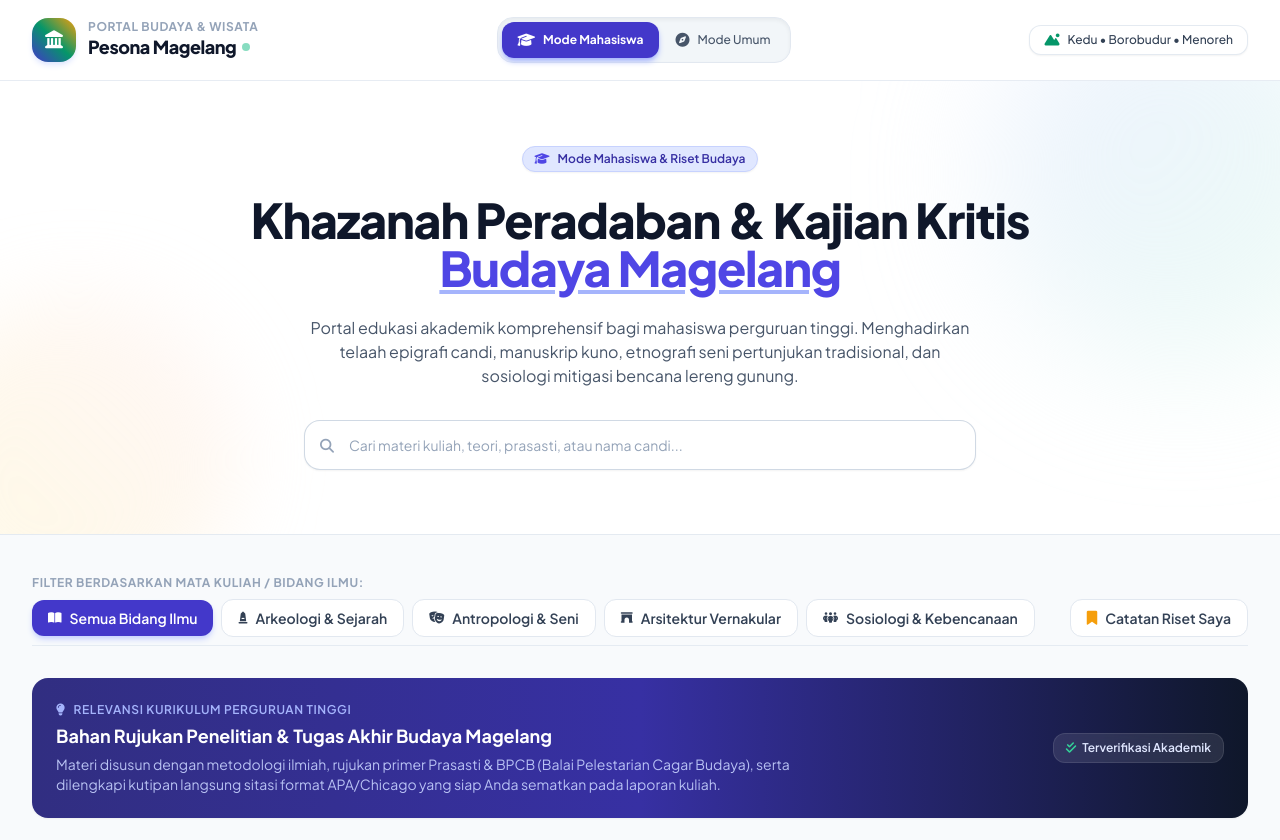
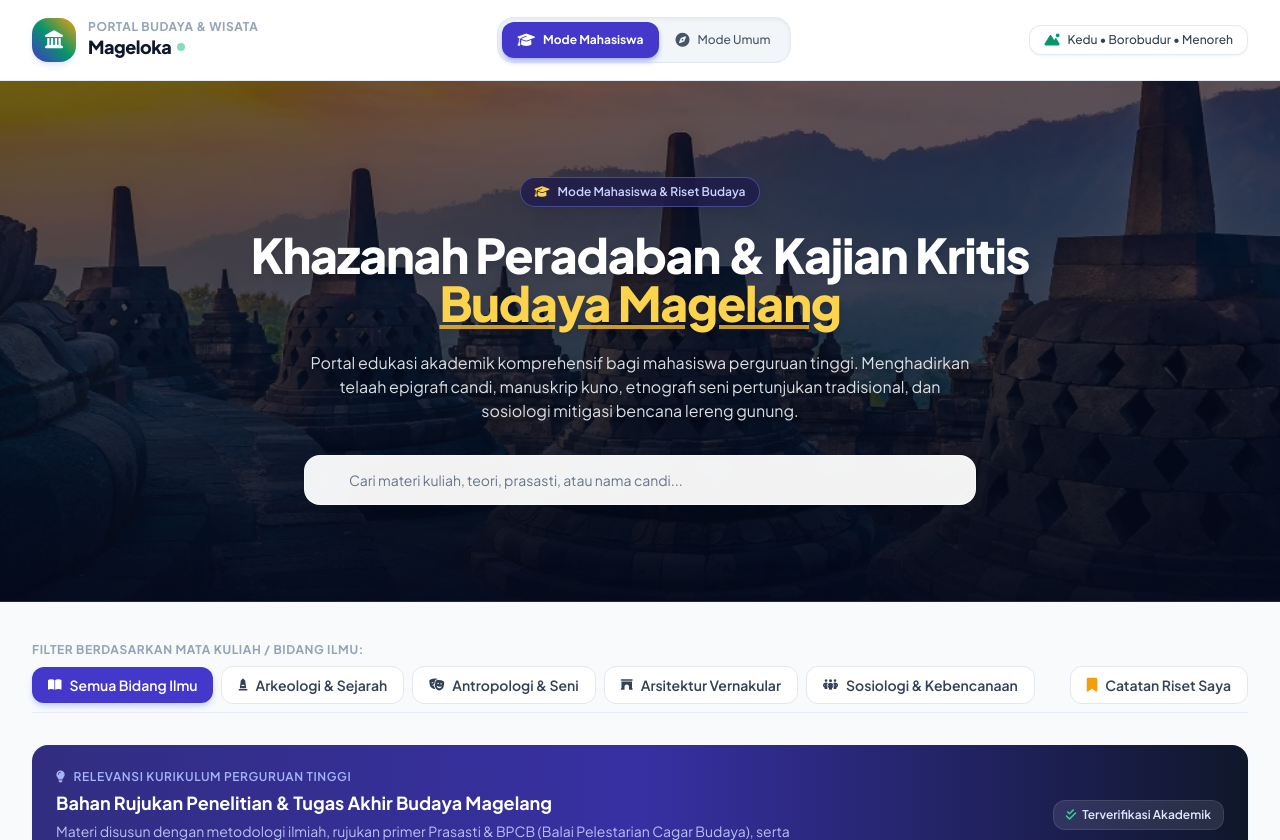
Before and after one commit to Krock-svg/proto-web-culture, a plain HTML site: page index.html in a window 1280 px wide. Shown: the top 840 px of the page. Drawn offline with nearby package versions, Linux system fonts and the light colour scheme.

Commit message:
feat: Update hero section background with Borobudur sunrise image

```diff
--- a/index.html
+++ b/index.html
@@ -71,7 +71,7 @@
           <span class="text-xs font-bold uppercase tracking-wider text-slate-400 block -mb-0.5">Portal Budaya &
             Wisata</span>
           <span class="text-lg font-extrabold text-slate-900 tracking-tight flex items-center gap-1.5">
-            Pesona Magelang
+            Mageloka
             <span class="w-2 h-2 rounded-full bg-emerald-500 inline-block animate-pulse"></span>
           </span>
         </div>
@@ -129,35 +129,33 @@
   </header>
 
   <!-- HERO BANNER SECTION -->
-  <section id="heroBanner" class="relative overflow-hidden bg-white border-b border-slate-200/90 py-12 sm:py-16">
-    <!-- Ornamen Latar Belakang Geometris Halus -->
-    <div
-      class="absolute -top-24 -right-24 w-96 h-96 rounded-full bg-gradient-to-br from-indigo-100/60 to-emerald-100/40 blur-3xl pointer-events-none">
-    </div>
-    <div
-      class="absolute -bottom-20 -left-20 w-80 h-80 rounded-full bg-gradient-to-tr from-amber-100/50 to-rose-100/30 blur-2xl pointer-events-none">
+  <section id="heroBanner" class="relative overflow-hidden bg-slate-950 min-h-[420px] sm:min-h-[480px] flex items-center justify-center py-16 sm:py-24 border-b border-slate-800">
+    <!-- Gambar Latar Belakang Candi Borobudur dengan Lapisan Overlay -->
+    <div class="absolute inset-0 z-0">
+      <img src="assets/hero-borobudur.jpg" alt="Sunrise Candi Borobudur Magelang" class="w-full h-full object-cover object-center scale-105" />
+      <div class="absolute inset-0 bg-gradient-to-t from-slate-950/95 via-slate-950/65 to-slate-950/45"></div>
+      <div class="absolute inset-0 bg-slate-900/25 backdrop-blur-[0.5px]"></div>
     </div>
 
-    <div class="relative max-w-7xl mx-auto px-4 sm:px-6 lg:px-8 text-center space-y-6">
+    <div class="relative z-10 max-w-7xl mx-auto px-4 sm:px-6 lg:px-8 text-center space-y-6 w-full">
 
       <!-- Badge Status Mode -->
       <div>
         <span id="heroTagBadge"
-          class="inline-flex items-center gap-2 px-3 py-1 rounded-full text-xs font-semibold bg-indigo-100 text-indigo-800 border border-indigo-200 shadow-sm">
-          <i class="fa-solid fa-graduation-cap text-indigo-600"></i>
+          class="inline-flex items-center gap-2 px-3.5 py-1.5 rounded-full text-xs font-semibold bg-indigo-950/80 backdrop-blur-md text-indigo-200 border border-indigo-400/40 shadow-lg">
+          <i class="fa-solid fa-graduation-cap text-amber-300"></i>
           Mode Mahasiswa & Riset Budaya
         </span>
       </div>
 
       <!-- Main Headline -->
       <h1 id="heroTitle"
-        class="text-3xl sm:text-4xl lg:text-5xl font-black text-slate-900 tracking-tight max-w-4xl mx-auto leading-tight sm:leading-tight">
-        Khazanah Peradaban & Kajian Kritis <span class="text-indigo-600 underline decoration-indigo-300">Budaya
-          Magelang</span>
+        class="text-3xl sm:text-4xl lg:text-5xl font-black text-white tracking-tight max-w-4xl mx-auto leading-tight sm:leading-tight drop-shadow-md">
+        Khazanah Peradaban & Kajian Kritis <span class="text-amber-300 underline decoration-amber-400/80">Budaya Magelang</span>
       </h1>
 
       <!-- Subtitle Description -->
-      <p id="heroDescription" class="text-sm sm:text-base text-slate-600 max-w-2xl mx-auto leading-relaxed font-normal">
+      <p id="heroDescription" class="text-sm sm:text-base text-slate-100/90 max-w-2xl mx-auto leading-relaxed font-normal drop-shadow">
         Portal edukasi akademik komprehensif bagi mahasiswa perguruan tinggi. Menghadirkan telaah epigrafi candi,
         manuskrip kuno, etnografi seni pertunjukan tradisional, dan sosiologi mitigasi bencana lereng gunung.
       </p>
@@ -170,7 +168,7 @@
           </div>
           <input type="text" id="globalSearchInput"
             placeholder="Cari materi kuliah, teori, prasasti, atau nama candi..."
-            class="w-full pl-11 pr-4 py-3.5 rounded-2xl bg-white border border-slate-300/90 shadow-sm hover:border-slate-400 focus:outline-none focus:ring-4 focus:ring-indigo-500/10 focus:border-indigo-600 text-sm text-slate-800 placeholder-slate-400 transition-all" />
+            class="w-full pl-11 pr-4 py-3.5 rounded-2xl bg-white/95 backdrop-blur-md border border-white/60 shadow-2xl hover:bg-white focus:bg-white focus:outline-none focus:ring-4 focus:ring-amber-400/30 text-sm text-slate-800 placeholder-slate-500 transition-all" />
         </div>
       </div>
 
--- a/js/app.js
+++ b/js/app.js
@@ -103,12 +103,12 @@ function applyActiveMode(mode, animate = true) {
 
     // Update Hero Content untuk Mahasiswa
     if (heroTagBadge) {
-      heroTagBadge.className = 'inline-flex items-center gap-2 px-3 py-1 rounded-full text-xs font-semibold bg-indigo-100 text-indigo-800 border border-indigo-200 shadow-sm';
-      heroTagBadge.innerHTML = '<i class="fa-solid fa-graduation-cap text-indigo-600"></i> Mode Mahasiswa & Riset Budaya';
+      heroTagBadge.className = 'inline-flex items-center gap-2 px-3.5 py-1.5 rounded-full text-xs font-semibold bg-indigo-950/80 backdrop-blur-md text-indigo-200 border border-indigo-400/40 shadow-lg';
+      heroTagBadge.innerHTML = '<i class="fa-solid fa-graduation-cap text-amber-300"></i> Mode Mahasiswa & Riset Budaya';
     }
 
     if (heroTitle) {
-      heroTitle.innerHTML = 'Khazanah Peradaban & Kajian Kritis <span class="text-indigo-600 underline decoration-indigo-300">Budaya Magelang</span>';
+      heroTitle.innerHTML = 'Khazanah Peradaban & Kajian Kritis <span class="text-amber-300 underline decoration-amber-400/80">Budaya Magelang</span>';
     }
 
     if (heroDescription) {
@@ -144,12 +144,12 @@ function applyActiveMode(mode, animate = true) {
 
     // Update Hero Content untuk Umum
     if (heroTagBadge) {
-      heroTagBadge.className = 'inline-flex items-center gap-2 px-3 py-1 rounded-full text-xs font-semibold bg-emerald-100 text-emerald-800 border border-emerald-200 shadow-sm';
-      heroTagBadge.innerHTML = '<i class="fa-solid fa-compass text-emerald-600"></i> Mode Umum & Panduan Wisatawan';
+      heroTagBadge.className = 'inline-flex items-center gap-2 px-3.5 py-1.5 rounded-full text-xs font-semibold bg-emerald-950/80 backdrop-blur-md text-emerald-200 border border-emerald-400/40 shadow-lg';
+      heroTagBadge.innerHTML = '<i class="fa-solid fa-compass text-emerald-300"></i> Mode Umum & Panduan Wisatawan';
     }
 
     if (heroTitle) {
-      heroTitle.innerHTML = 'Jelajahi Pesona Megah Wisata & <span class="text-emerald-700 underline decoration-emerald-300">Budaya Bumi Magelang</span>';
+      heroTitle.innerHTML = 'Jelajahi Pesona Megah Wisata & <span class="text-emerald-300 underline decoration-emerald-400/80">Budaya Bumi Magelang</span>';
     }
 
     if (heroDescription) {
```
Also changed, not shown: assets/hero-borobudur.jpg (added).
